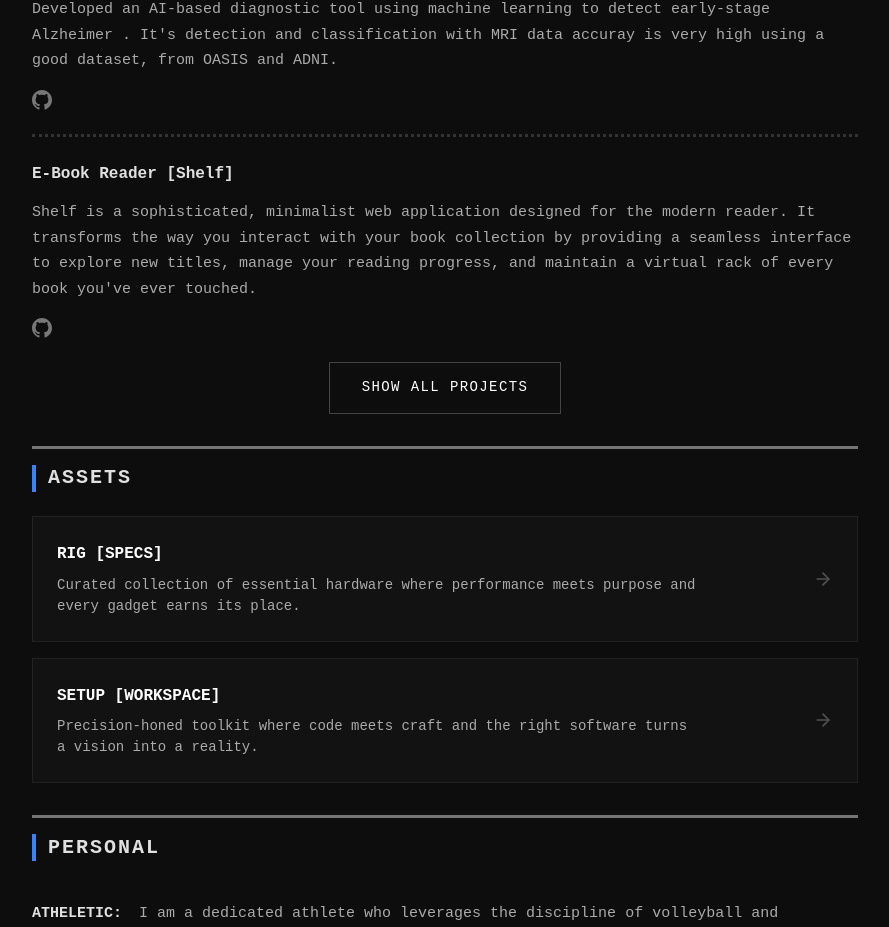
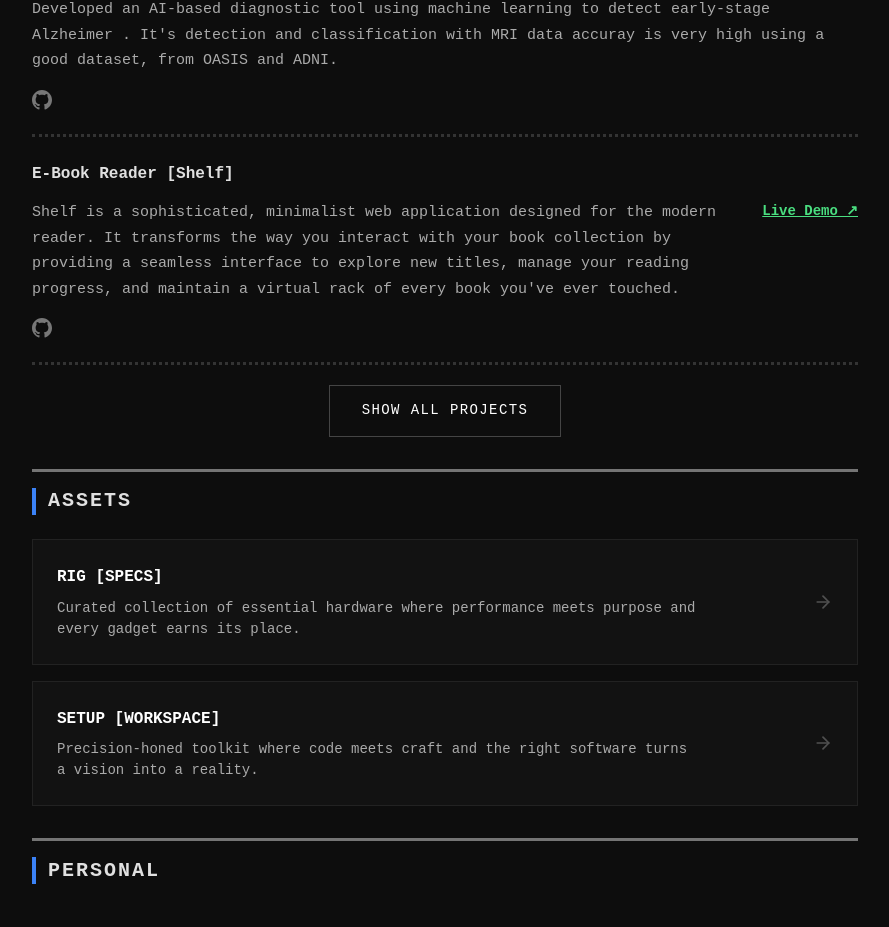
Before and after one commit to siru01/Resume, a React (Vite) app in the folder frontend/: page / in a window 1280 px wide. Shown: the part 939-1866 px from the top of the page, without its empty margins (190-1079 px from the left). Built offline with nearby package versions, Linux system fonts and the light colour scheme.

Commit message:
icon changed

```diff
--- a/frontend/src/components/Home.jsx
+++ b/frontend/src/components/Home.jsx
@@ -60,7 +60,7 @@ const projectsData = [
     title: "E-Book Reader [Shelf]",
     description: "Shelf is a sophisticated, minimalist web application designed for the modern reader. It transforms the way you interact with your book collection by providing a seamless interface to explore new titles, manage your reading progress, and maintain a virtual rack of every book you've ever touched.",
     link: "https://github.com/siru01/e-book.git",
-    Live: null,
+    Live: "https://e-book-nine-beta.vercel.app/",
   }
 ]
 
@@ -246,6 +246,10 @@ export default function Home({ setPage }) {
 
     </div>
   ))}
+
+
+  { /* Add a small gap before the show-all button */ }
+  <div style={{ height: '20px' }}></div>
     </div>
 
     <div className="home-show-all-container">
--- a/frontend/src/components/Projects.jsx
+++ b/frontend/src/components/Projects.jsx
@@ -12,7 +12,7 @@ const projectsData = [
     title: "E-Book Reader [Shelf]",
     description: "Shelf is a sophisticated, minimalist web application designed for the modern reader. It transforms the way you interact with your book collection by providing a seamless interface to explore new titles, manage your reading progress, and maintain a virtual rack of every book you've ever touched.",
     link: "https://github.com/siru01/e-book.git",
-    Live: null,
+    Live: "https://e-book-nine-beta.vercel.app/",
   },
   {
     title: "Kite [File Transfer]",
--- a/frontend/src/components/Resume.css
+++ b/frontend/src/components/Resume.css
@@ -281,6 +281,7 @@
   font-weight: bold;
 }
 
+
 /* --- Skills Grid (Kept as is) --- */
 .resume-skills-grid {
   display: grid;
--- a/frontend/src/components/Resume.jsx
+++ b/frontend/src/components/Resume.jsx
@@ -60,13 +60,13 @@ const resumeData = {
     title: "E-Book Reader [Shelf]",
     description: "Shelf is a sophisticated, minimalist web application designed for the modern reader. It transforms the way you interact with your book collection by providing a seamless interface to explore new titles, manage your reading progress, and maintain a virtual rack of every book you've ever touched.",
     link: "https://github.com/siru01/e-book.git",
-    Live: null,
+    Live: "https://e-book-nine-beta.vercel.app/",
   },
   {
     title: "Data Transfer [Kite]",
     description: "A browser-based peer-to-peer file sharing application that enables devices on the same Wi-Fi network to discover each other and transfer files directly, without any cloud storage or external servers, the project demonstrates applied knowledge of networking protocols, asynchronous Python, binary data handling in the browser, and full-stack integration",
     link: "https://github.com/siru01/Kite.git",
-    Live: null,
+    Live:"https://kite-azure.vercel.app/",
   },
   {
     title: "Content Monitoring System",
```
Also changed, not shown: frontend/src/assets/S-icon.svg (deleted), frontend/src/assets/S-icon1.svg.
